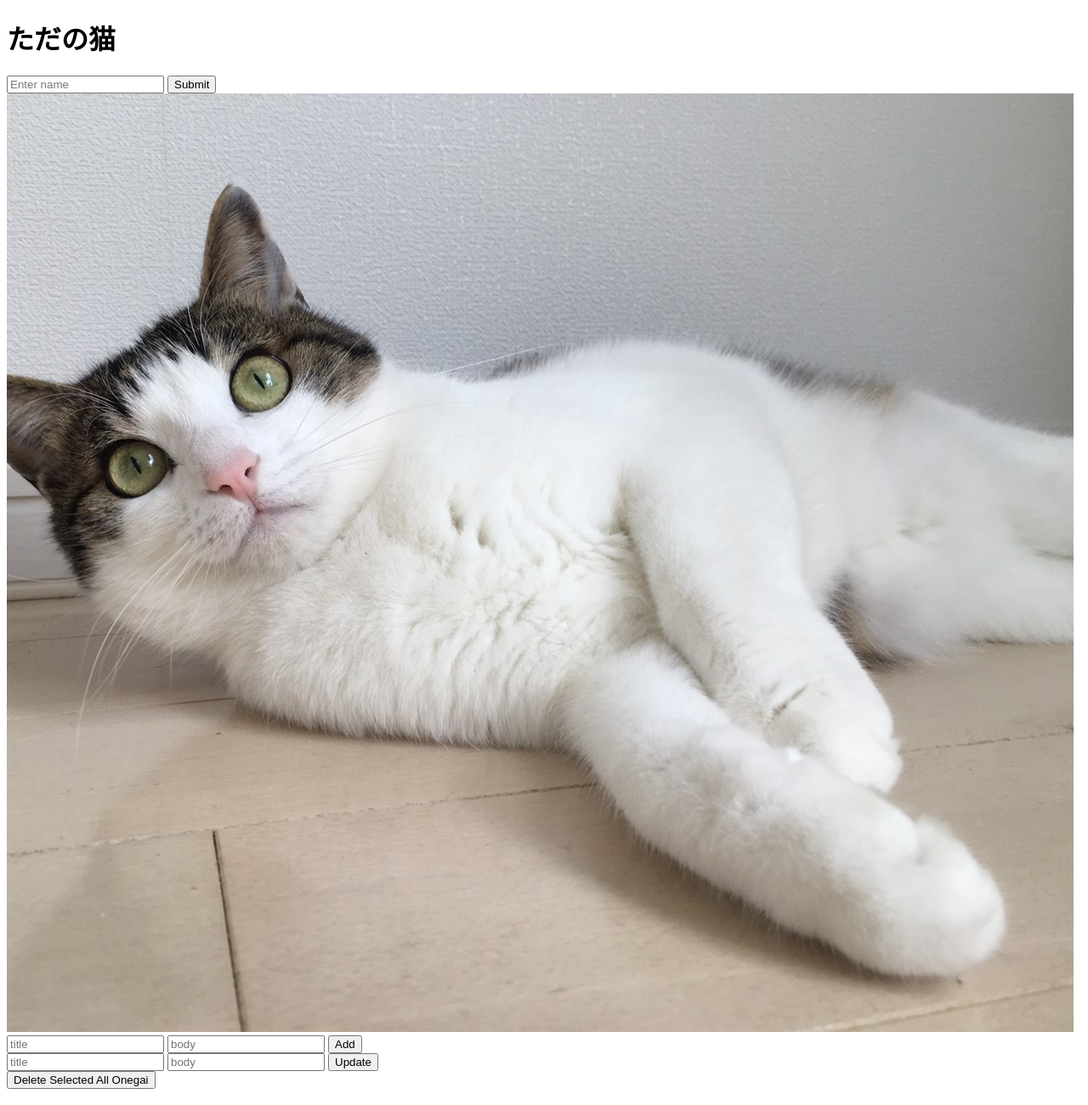
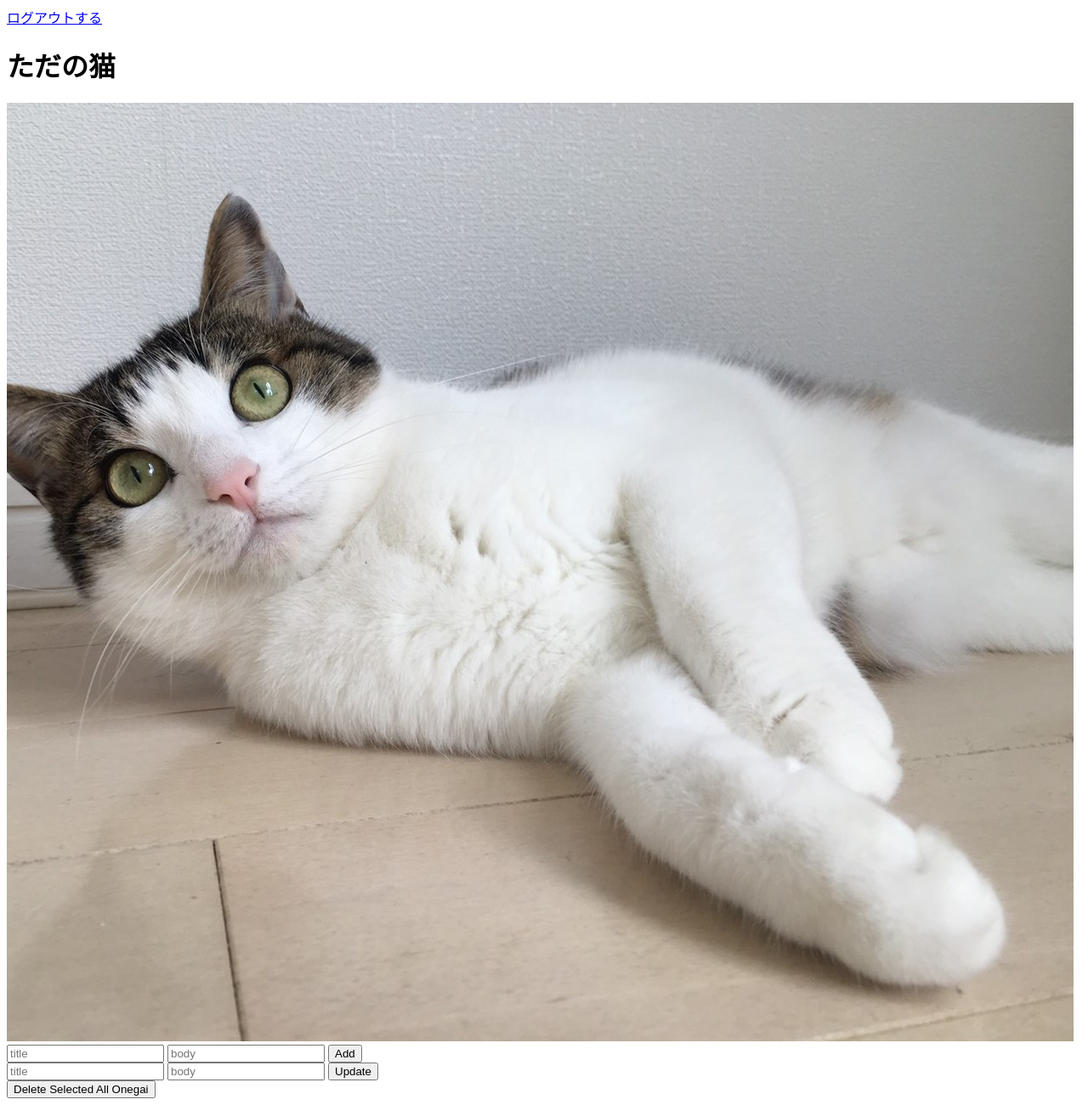
Before and after one commit to yk-komatsu/practice, a Flask app: template flask_webapp/app/templates/index.html in a window 1280 px wide. Shown: the whole page at 85% size. Run offline with Flask 2, Linux system fonts and the light colour scheme; the template is opened without the code that fills it, so the values that code supplies are empty.

Commit message:
feat: メインページにログアウト用リンクを追加

```diff
--- a/flask_webapp/app/templates/index.html
+++ b/flask_webapp/app/templates/index.html
@@ -4,6 +4,8 @@
 <head>
     <title>{{name}}</title>
 </head>
+
+<a href="/logout">ログアウトする</a>
 
 <body>
     {% if name == "sumomo" %}
@@ -13,10 +15,6 @@
     {% else %}
     <h1>ただの猫</h1>
     {% endif %}
-    <form action="/index" method="POST">
-        <input type="text" name="name" placeholder="Enter name">
-        <input type="submit" value="Submit">
-    </form>
     <img src="/static/images/cat.jpg" alt="猫">
     <form action="/add" method="POST">
         <input type="text" name="title" placeholder="title">
```
